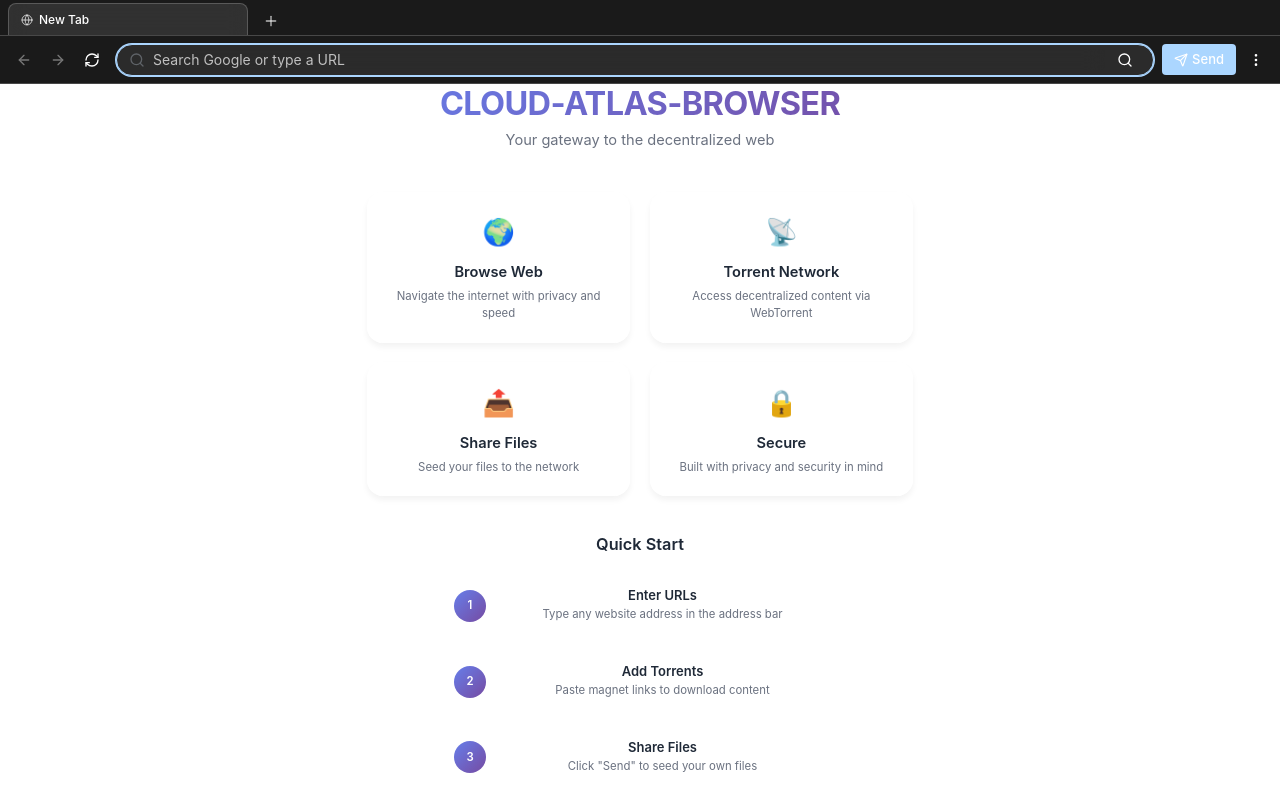
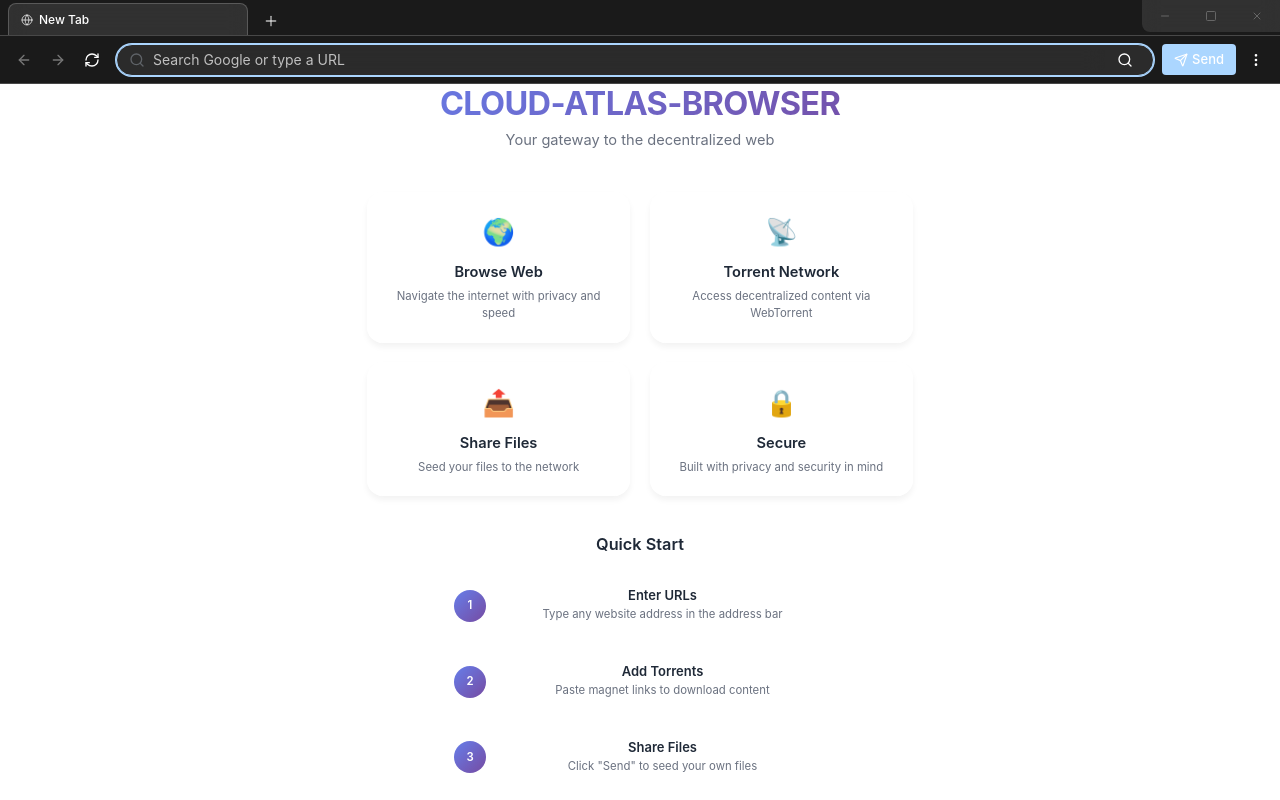
Before and after one commit to worldpeaceenginelabs/CLOUD-ATLAS-BROWSER, a Svelte app: page / in a window 1280 px wide. Built offline with nearby package versions, Linux system fonts and the light colour scheme.

Commit message:
ui update, removed menu and titlebar

```diff
--- a/electron/main.js
+++ b/electron/main.js
@@ -181,6 +181,11 @@
 ipcMain.handle('reload-crashed-tab', (event, viewId, url) => browserManager.reloadCrashedTab(viewId, url));
 ipcMain.handle('get-all-processes-info', () => browserManager.getAllProcessesInfo());
 
+// IPC Handlers - Window Controls
+ipcMain.handle('minimize-window', () => windowManager.minimizeWindow());
+ipcMain.handle('maximize-window', () => windowManager.maximizeWindow());
+ipcMain.handle('close-window', () => windowManager.getWindow().close());
+
 // Development helpers
 if (isDev) {
   global.managers = {
--- a/electron/preload.js
+++ b/electron/preload.js
@@ -37,6 +37,11 @@
   reloadCrashedTab: (viewId, url) => ipcRenderer.invoke('reload-crashed-tab', viewId, url),
   reloadBrowserView: (viewId) => ipcRenderer.invoke('reload-browser-view', viewId),
   getAllProcessesInfo: () => ipcRenderer.invoke('get-all-processes-info'),
+
+  // Window controls
+  minimizeWindow: () => ipcRenderer.invoke('minimize-window'),
+  maximizeWindow: () => ipcRenderer.invoke('maximize-window'),
+  closeWindow: () => ipcRenderer.invoke('close-window'),
 
   // Event listeners
   onTorrentProgress: (callback) => {
--- a/electron/window-manager.js
+++ b/electron/window-manager.js
@@ -17,6 +17,7 @@
       minWidth: 800,
       minHeight: 600,
       show: false,
+      frame: false,
       titleBarStyle: 'default'
     };
     this.devToolsDetached = true;
@@ -57,7 +58,7 @@
         allowRunningInsecureContent: false,
         experimentalFeatures: false
       },
-      icon: path.join(__dirname, 'assets', 'icon.png')
+      icon: path.join(__dirname, '..', 'public', 'cloudatlaslogo.ico')
     });
 
     // Setup window event handlers
--- a/package.json
+++ b/package.json
@@ -68,7 +68,7 @@
           "arch": ["x64"]
         }
       ],
-      "icon": "build/icon.ico",
+      "icon": "public/cloudatlaslogo.ico",
       "sign": false,
       "signAndEditExecutable": false
     },
--- a/src/App.svelte
+++ b/src/App.svelte
@@ -1,5 +1,6 @@
 <script>
   import Browser from './components/Browser.svelte';
+  import { Minus, Square, X } from 'lucide-svelte';
   import './app.css';
 
   let logs = [];
@@ -19,6 +20,25 @@
     }
   }
 
+  // Window control functions
+  function minimizeWindow() {
+    if (window.electronAPI) {
+      window.electronAPI.minimizeWindow();
+    }
+  }
+
+  function maximizeWindow() {
+    if (window.electronAPI) {
+      window.electronAPI.maximizeWindow();
+    }
+  }
+
+  function closeWindow() {
+    if (window.electronAPI) {
+      window.electronAPI.closeWindow();
+    }
+  }
+
   // Initialize WebTorrent logging
   if (typeof window !== 'undefined') {
     window.addEventListener('load', () => {
@@ -28,6 +48,19 @@
 </script>
 
 <div class="app">
+  <!-- Custom Window Controls -->
+  <div class="window-controls">
+    <button class="window-control minimize" on:click={minimizeWindow} title="Minimize">
+      <Minus size={12} />
+    </button>
+    <button class="window-control maximize" on:click={maximizeWindow} title="Maximize">
+      <Square size={12} />
+    </button>
+    <button class="window-control close" on:click={closeWindow} title="Close">
+      <X size={12} />
+    </button>
+  </div>
+
   <Browser {addLog} />
 </div>
 
@@ -36,5 +69,49 @@
     height: 100vh;
     overflow: hidden;
     font-family: -apple-system, BlinkMacSystemFont, "Segoe UI", Roboto, "Helvetica Neue", Arial, sans-serif;
+    position: relative;
+  }
+
+  .window-controls {
+    position: fixed;
+    top: 0;
+    right: 0;
+    z-index: 1000;
+    display: flex;
+    background: rgba(255, 255, 255, 0.1);
+    backdrop-filter: blur(10px);
+    border-bottom-left-radius: 8px;
+  }
+
+  .window-control {
+    width: 46px;
+    height: 32px;
+    border: none;
+    background: transparent;
+    color: #666;
+    cursor: pointer;
+    display: flex;
+    align-items: center;
+    justify-content: center;
+    transition: all 0.2s ease;
+    -webkit-app-region: no-drag;
+  }
+
+  .window-control:hover {
+    background: rgba(0, 0, 0, 0.1);
+    color: #333;
+  }
+
+  .window-control.close:hover {
+    background: #e81123;
+    color: white;
+  }
+
+  .window-control.minimize:hover {
+    background: rgba(0, 0, 0, 0.1);
+  }
+
+  .window-control.maximize:hover {
+    background: rgba(0, 0, 0, 0.1);
   }
 </style>
```
Also changed, not shown: electron/menu-manager.js (+22 -17 lines), 1 other file (tests, documents, lock files or other folders).
